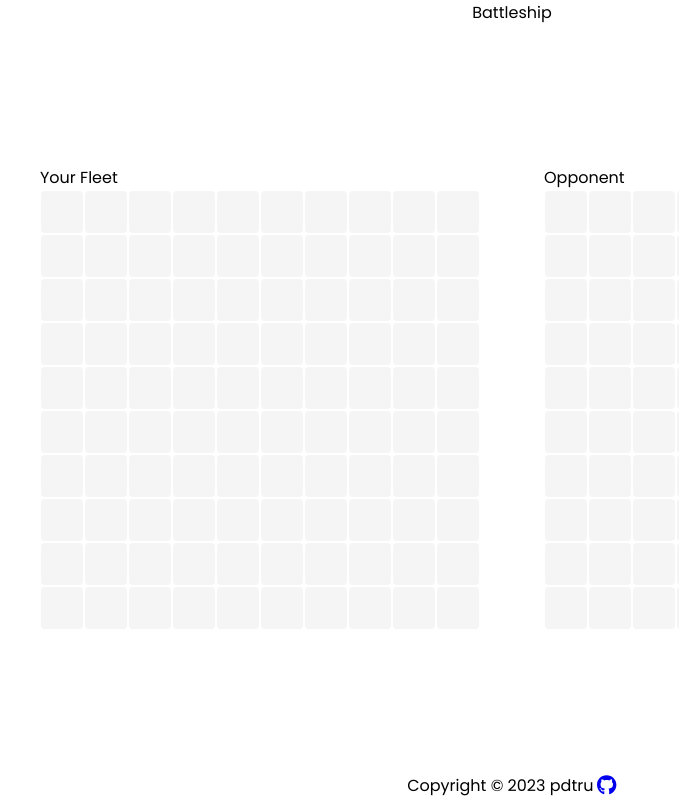
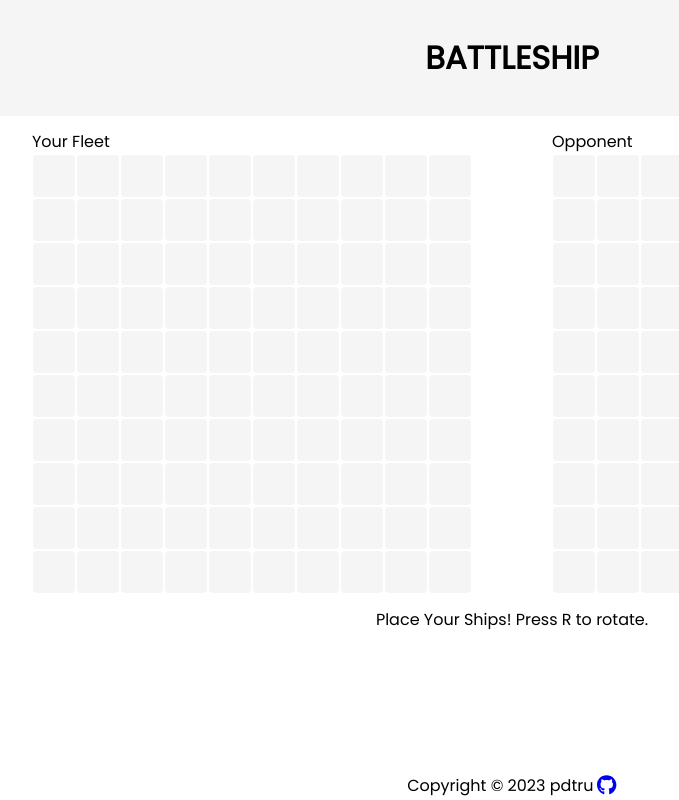
Before and after one commit to pdtru/battleship, a React (Create React App) app: page / in a window 1280 px wide. Shown: the whole page, without its empty margins (128-807 px from the left). Built offline with nearby package versions, Linux system fonts and the light colour scheme.

Commit message:
Create game message component

```diff
--- a/src/App.tsx
+++ b/src/App.tsx
@@ -1,5 +1,6 @@
 import Footer from './component/Footer';
 import GameContainer from './component/GameContainer';
+import GameMessage from './component/GameMessage';
 import Header from './component/Header';
 
 function App() {
@@ -7,6 +8,7 @@ function App() {
     <>
       <Header />
       <GameContainer />
+      <GameMessage />
       <Footer />
     </>
   );
--- a/src/component/GameContainer.tsx
+++ b/src/component/GameContainer.tsx
@@ -10,7 +10,7 @@ const GameContainer = () => {
   const [gameMessage, setGameMessage] = useState('');
 
   const gameContainerStyles: React.CSSProperties = {
-    flex: '1',
+    flex: 3,
     display: 'flex',
     alignItems: 'center',
   };
@@ -21,7 +21,7 @@ const GameContainer = () => {
 
   return (
     <div style={gameContainerStyles}>
-      <div style={{ display: 'flex', gap: '64px' }}>
+      <div style={{ display: 'flex', gap: '80px' }}>
         <div>
           <p>Your Fleet</p>
           <div>
--- /dev/null
+++ b/src/component/GameMessage.tsx
@@ -0,0 +1,9 @@
+const GameMessage = () => {
+  return (
+    <div style={{ flex: 1 }}>
+      <p>Place Your Ships! Press R to rotate.</p>
+    </div>
+  );
+};
+
+export default GameMessage;
--- a/src/component/Header.tsx
+++ b/src/component/Header.tsx
@@ -1,8 +1,17 @@
 const Header = () => {
   return (
-    <>
-      <p>Battleship</p>
-    </>
+    <div
+      style={{
+        display: 'flex',
+        justifyContent: 'center',
+        width: '100%',
+        backgroundColor: '#F5F5F5',
+      }}
+    >
+      <p style={{ fontSize: '32px', fontWeight: '600', padding: '34px' }}>
+        BATTLESHIP
+      </p>
+    </div>
   );
 };
 
```
